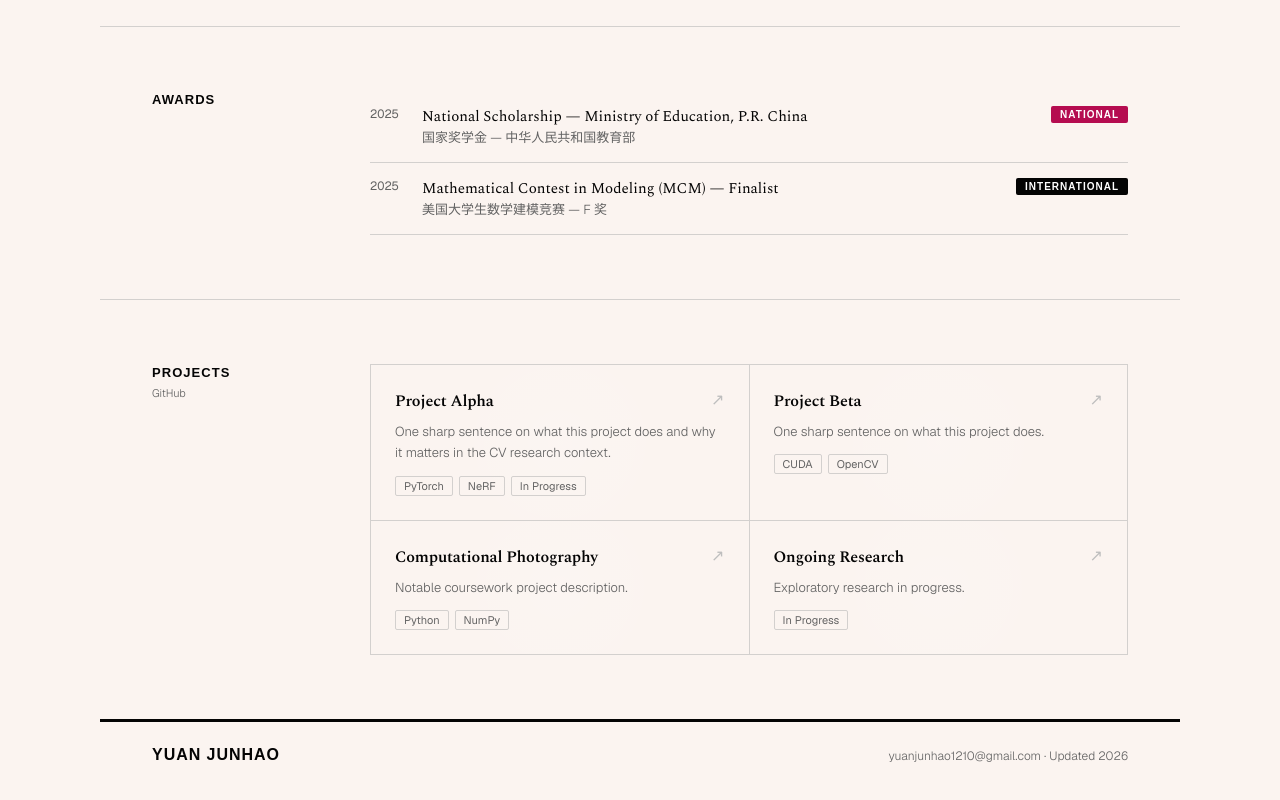
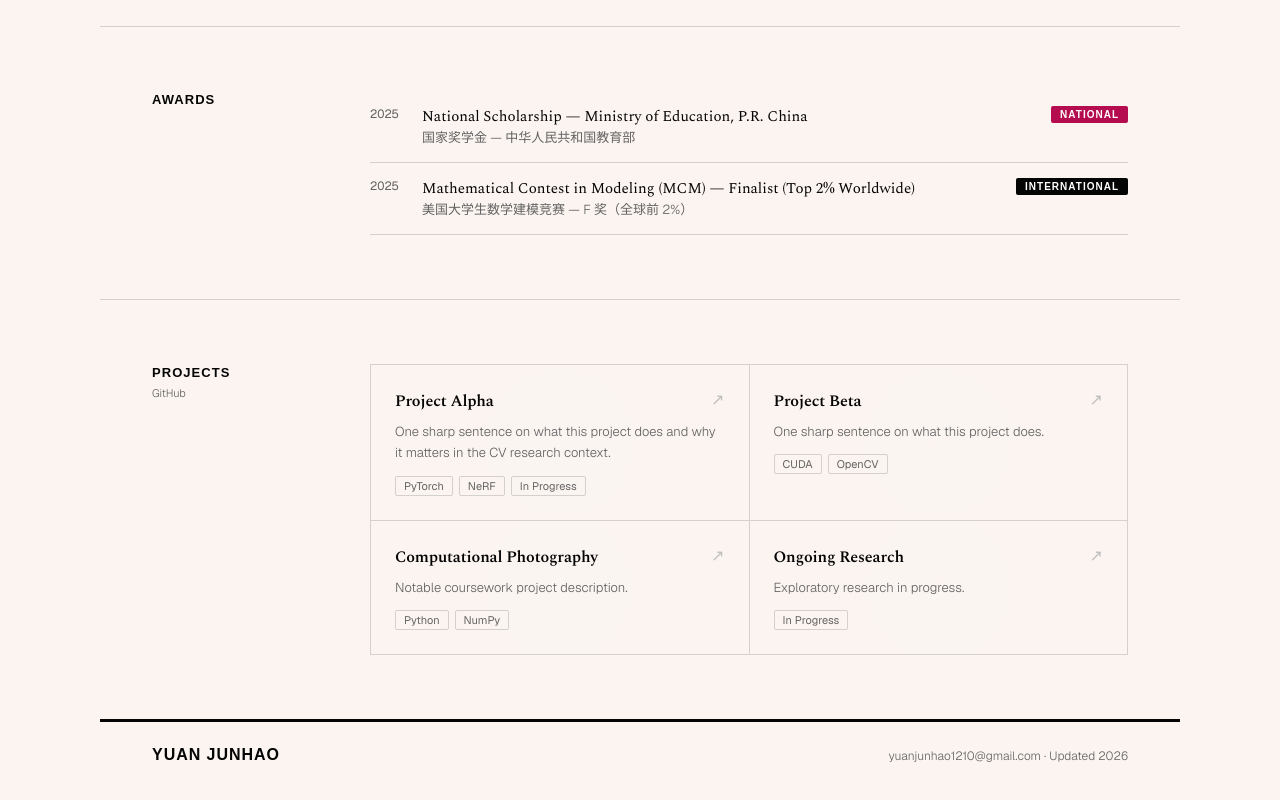
Before and after one commit to usagi1210/usagi1210.github.io, a Next.js app: page / in a window 1280 px wide. Shown: the part 2191-2991 px from the top of the page. Built offline with nearby package versions, Linux system fonts and the light colour scheme; a web font is replaced by a local one.

Commit message:
feat: add Top 2% Worldwide annotation to MCM Finalist

```diff
--- a/src/data/content.ts
+++ b/src/data/content.ts
@@ -82,8 +82,8 @@ export const awards = [
   },
   {
     year: '2025',
-    name: 'Mathematical Contest in Modeling (MCM) — Finalist',
-    nameZh: '美国大学生数学建模竞赛 — F 奖',
+    name: 'Mathematical Contest in Modeling (MCM) — Finalist (Top 2% Worldwide)',
+    nameZh: '美国大学生数学建模竞赛 — F 奖（全球前 2%）',
     level: 'International',
   },
 ]
```
